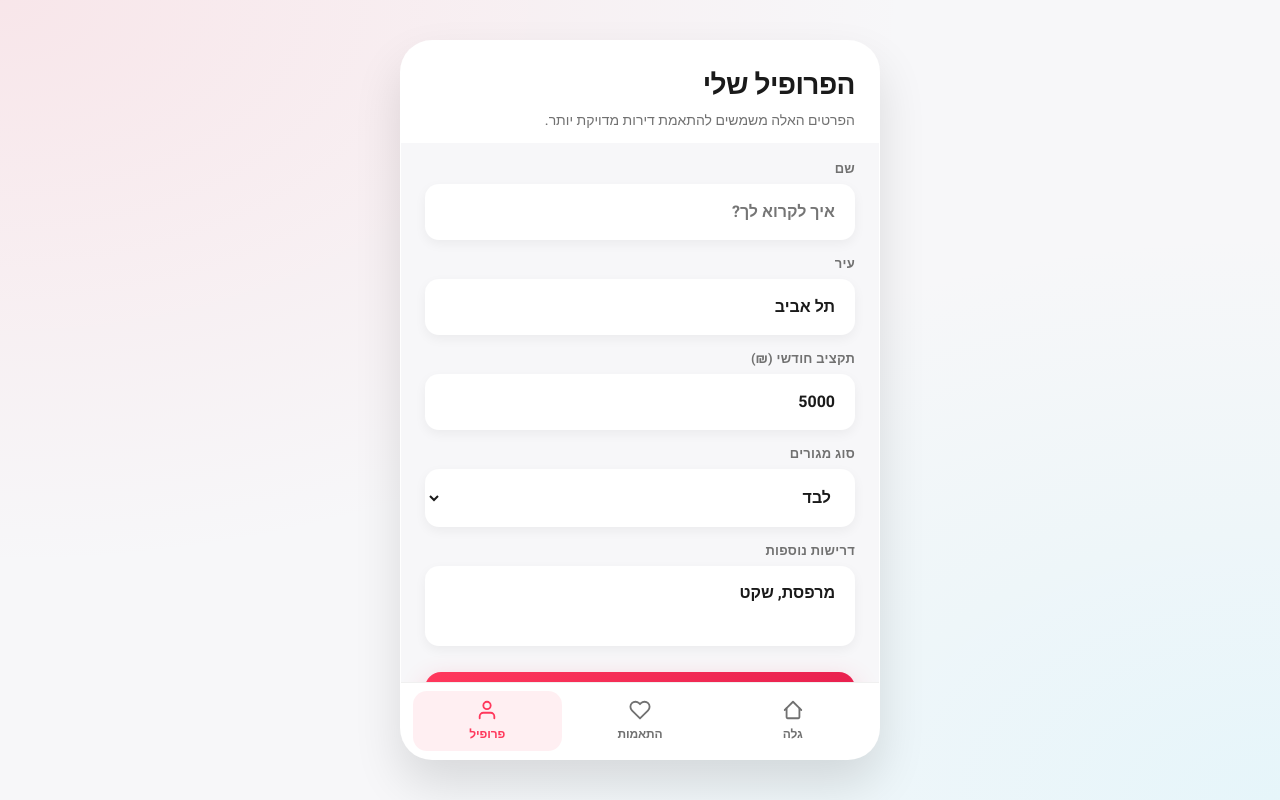
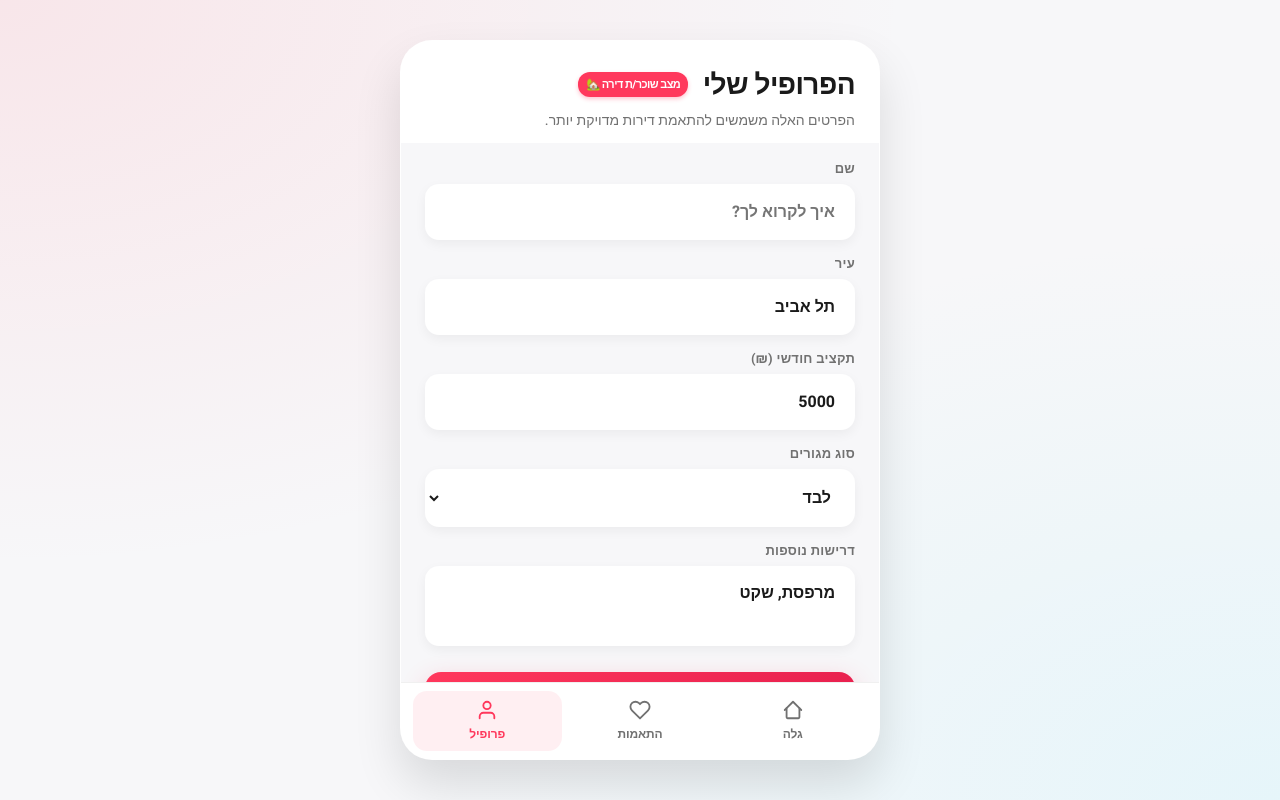
Before and after one commit to 7128romial/rentmate, a website built with Vite: page frontend/profile.html in a window 1280 px wide. Built offline with nearby package versions, Linux system fonts and the light colour scheme; no server answers.

Commit message:
Add explicit role badge to profile header

```diff
--- a/frontend/profile.js
+++ b/frontend/profile.js
@@ -23,16 +23,16 @@ const subtitleEl = document.getElementById('profile-subtitle');
 const form = document.getElementById('profile-form');
 
 if (role === 'landlord') {
-  titleEl.textContent = 'הפרופיל שלי';
+  titleEl.innerHTML = 'הפרופיל שלי <span class="role-badge">מצב משכיר/ה 🔑</span>';
   subtitleEl.textContent = 'פרטי המשכיר/ה — מופיעים לשוכרים שמתעניינים בדירות שלך.';
 } else if (role === 'roommate' && subrole === 'host') {
-  titleEl.textContent = 'הפרופיל וליסטינג';
+  titleEl.innerHTML = 'הפרופיל שלי <span class="role-badge">מצב שותף מארח 🛏</span>';
   subtitleEl.textContent = 'הפרטים שאחרים יראו עליך ועל החדר.';
 } else if (role === 'roommate' && subrole === 'seeker') {
-  titleEl.textContent = 'הפרופיל שלי';
+  titleEl.innerHTML = 'הפרופיל שלי <span class="role-badge">מצב מחפש/ת שותפים 🤝</span>';
   subtitleEl.textContent = 'הפרטים שמופיעים לשותפים פוטנציאליים.';
 } else {
-  titleEl.textContent = 'הפרופיל שלי';
+  titleEl.innerHTML = 'הפרופיל שלי <span class="role-badge">מצב שוכר/ת דירה 🏡</span>';
   subtitleEl.textContent = 'הפרטים האלה משמשים להתאמת דירות מדויקת יותר.';
 }
 
--- a/frontend/style.css
+++ b/frontend/style.css
@@ -2095,3 +2095,17 @@ h1, h2, h3 {
   background: #f8f8f8;
   color: var(--text-muted);
 }
+
+.role-badge {
+  display: inline-block;
+  background-color: var(--primary);
+  color: white;
+  font-size: 11px;
+  font-weight: 800;
+  padding: 4px 8px;
+  border-radius: 12px;
+  margin-right: 8px;
+  vertical-align: middle;
+  transform: translateY(-2px);
+  box-shadow: 0 2px 4px rgba(255, 56, 92, 0.3);
+}
```
